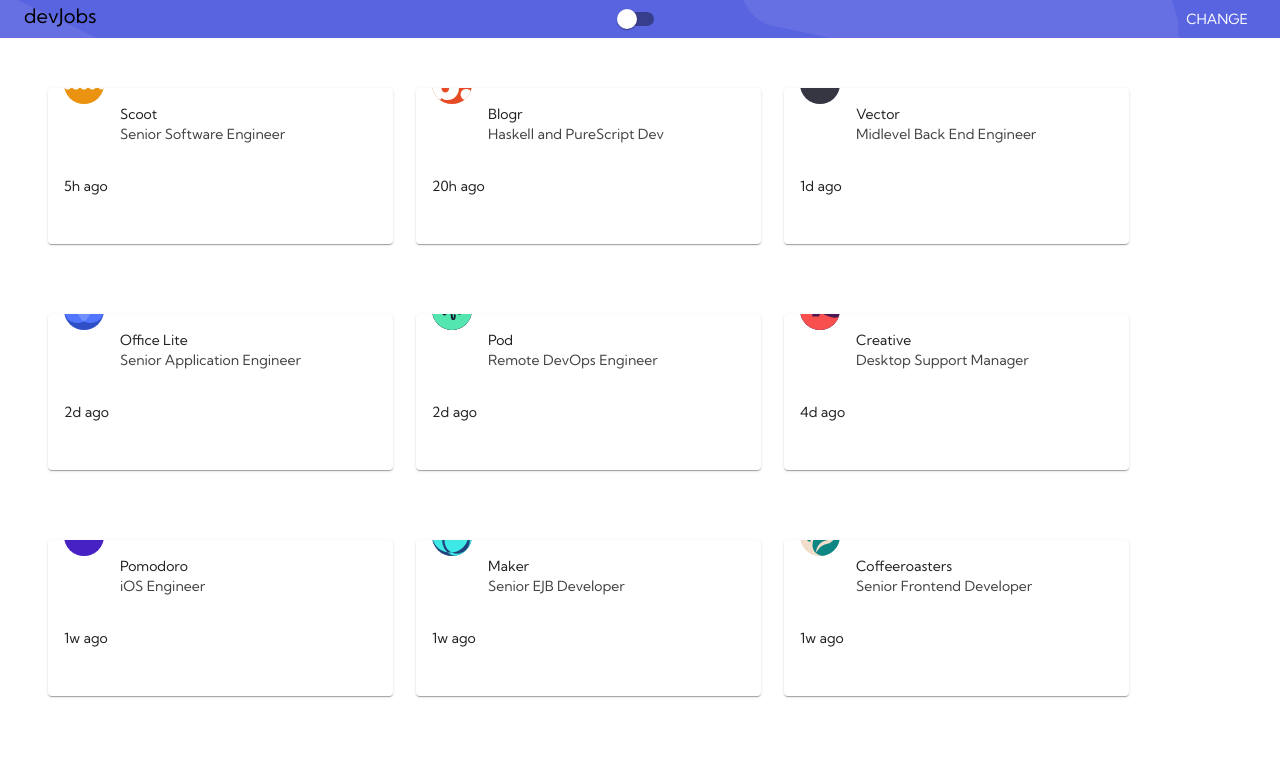
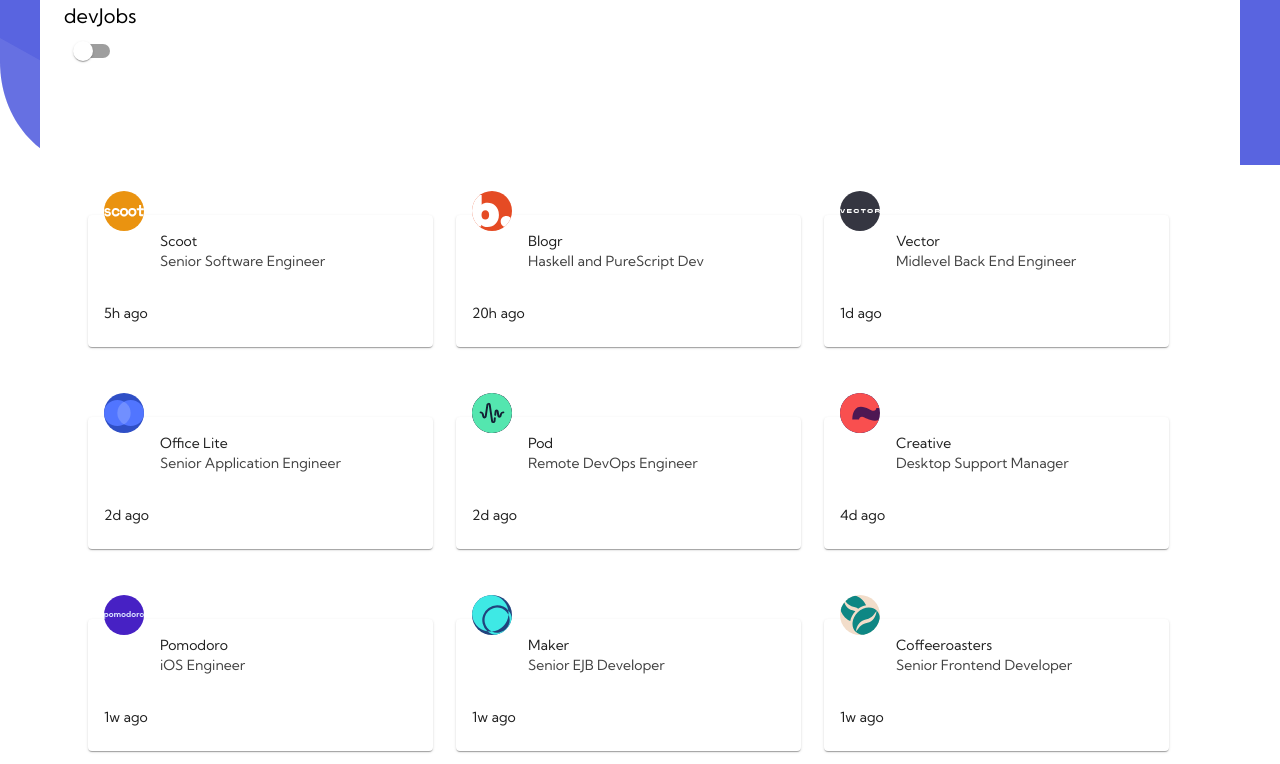
Before and after one commit to MSagdieva/FMChallenge---Devjobs-web-app, a Next.js app: page / in a window 1280 px wide. Shown: the top 764 px of the page. Built offline with nearby package versions, Linux system fonts and the light colour scheme.

Commit message:
change header

```diff
--- a/components/Card.jsx
+++ b/components/JobCard.jsx
@@ -9,12 +9,8 @@
 import Typography from '@mui/material/Typography';
 import Link from 'next/link';
 
-export default function Card1(info) {
-        const [expanded, setExpanded] = React.useState(false);
+export default function JobCard(info) {
         const logoAddress = info.info.logo.slice(1);
-        const handleExpandClick = () => {
-          setExpanded(!expanded);
-        };
 
     return (<Link href={`/detail/${encodeURIComponent(info.info.id)}`}>
       <Card className={"card"} sx={{ maxWidth: 345 }}>
@@ -22,10 +18,6 @@
       avatar={
         <Avatar variant="square" style={{backgroundColor: info.info.logoBackground}} src={logoAddress}>
         </Avatar>
-      }
-      action={
-        <IconButton aria-label="settings">
-        </IconButton>
       }
       title={info.info.company}
       subheader={info.info.position}
@@ -35,28 +27,6 @@
         {info.info.postedAt}
       </Typography>
     </CardContent>
-    <CardActions disableSpacing>
-      <IconButton aria-label="add to favorites">
-
-      </IconButton>
-      <IconButton aria-label="share">
-
-      </IconButton>
-
-    </CardActions>
-    <Collapse in={expanded} timeout="auto" unmountOnExit>
-      <CardContent>
-        <Typography paragraph></Typography>
-        <Typography paragraph>
-        </Typography>
-        <Typography paragraph>
-        </Typography>
-        <Typography paragraph>
-        </Typography>
-        <Typography>
-        </Typography>
-      </CardContent>
-    </Collapse>
   </Card>
   </Link>);
   }
--- a/components/JobsList.jsx
+++ b/components/JobsList.jsx
@@ -1,5 +1,5 @@
 import React, {useState, useEffect, useContext} from "react";
-import Card1 from "../components/Card";
+import Card1 from "./JobCard";
 import Container from "@mui/material/Container";
 import Button from "@mui/material/Button";
 
@@ -10,7 +10,7 @@
     }
 
     return (
-          <Container className="jobs-list-container">
+          <Container className="jobs-list-container" style={{margin: "0 auto"}}>
             <Container className={`jobs-container ${expanded}`}
                     style={{display:"grid", gridTemplateColumns: "1fr 1fr 1fr", gridRowGap: 20, margin: "0 auto" }}>
                     {props.children}
--- a/components/elements/Header.jsx
+++ b/components/elements/Header.jsx
@@ -12,9 +12,13 @@
   const colorMode = useContext(ColorModeContext);
   const [checked, setChecked] = useState(false);
   const CustomizedHeader = styled(Container)`
-      background: no-repeat url("./assets/desktop/bg-pattern-header.svg") 100% 100%;
+      background: url("./assets/desktop/bg-pattern-header.svg") no-repeat 0% 0%;
+      background-size: 100% 100%;
+      height: 165px;
+      padding: 0!important;
+      margin: 0 auto;
       display: flex;
-      justify-content: space-between;
+      justify-content: center;
       `;
   const handleChange = function(e){
     colorMode.toggleColorMode();
@@ -23,9 +27,10 @@
 
       return (
       <CustomizedHeader maxWidth="false">
+              <Container className="header">
               <Typography variant="h6">{"devJobs"}</Typography>
               <Switch checked={checked} onChange ={handleChange}/>
-              <Button onClick={()=>{colorMode.toggleColorMode()}}>Change</Button>
+              </Container>
         </CustomizedHeader>
       )
   }
--- a/pages/main.jsx
+++ b/pages/main.jsx
@@ -1,5 +1,5 @@
 import React, {useState, useEffect, useContext} from "react";
-import Card1 from "../components/Card";
+import JobCard from "../components/JobCard";
 import Container from "@mui/material/Container";
 import Header from "../components/elements/Header";
 import Button from "@mui/material/Button";
@@ -16,7 +16,7 @@
     const list = [];
      data.map((job)=>{
           list.push(
-              <Card1 info={job} key={job.id}/>);
+              <JobCard info={job} key={job.id}/>);
           })
       return list;
     }
--- a/public/assets/styles/globals.scss
+++ b/public/assets/styles/globals.scss
@@ -19,10 +19,18 @@
     padding: 0;
     margin: 0;
   }
+  .header{
+    display: flex;
+    justify-content: space-between;
+    align-items: center;
+    background-color: transparent;
+    height: 100%;
+  }
 
   .jobs-list-container .jobs-container .card{
     margin-top: 50px;
     position:relative;
+    overflow: initial;
   }
 
   .jobs-list-container .jobs-container .card:nth-child(n+13){
```
Also changed, not shown: pages/detail/[slug].js (+8 -5 lines), 1 other file (tests, documents, lock files or other folders).
